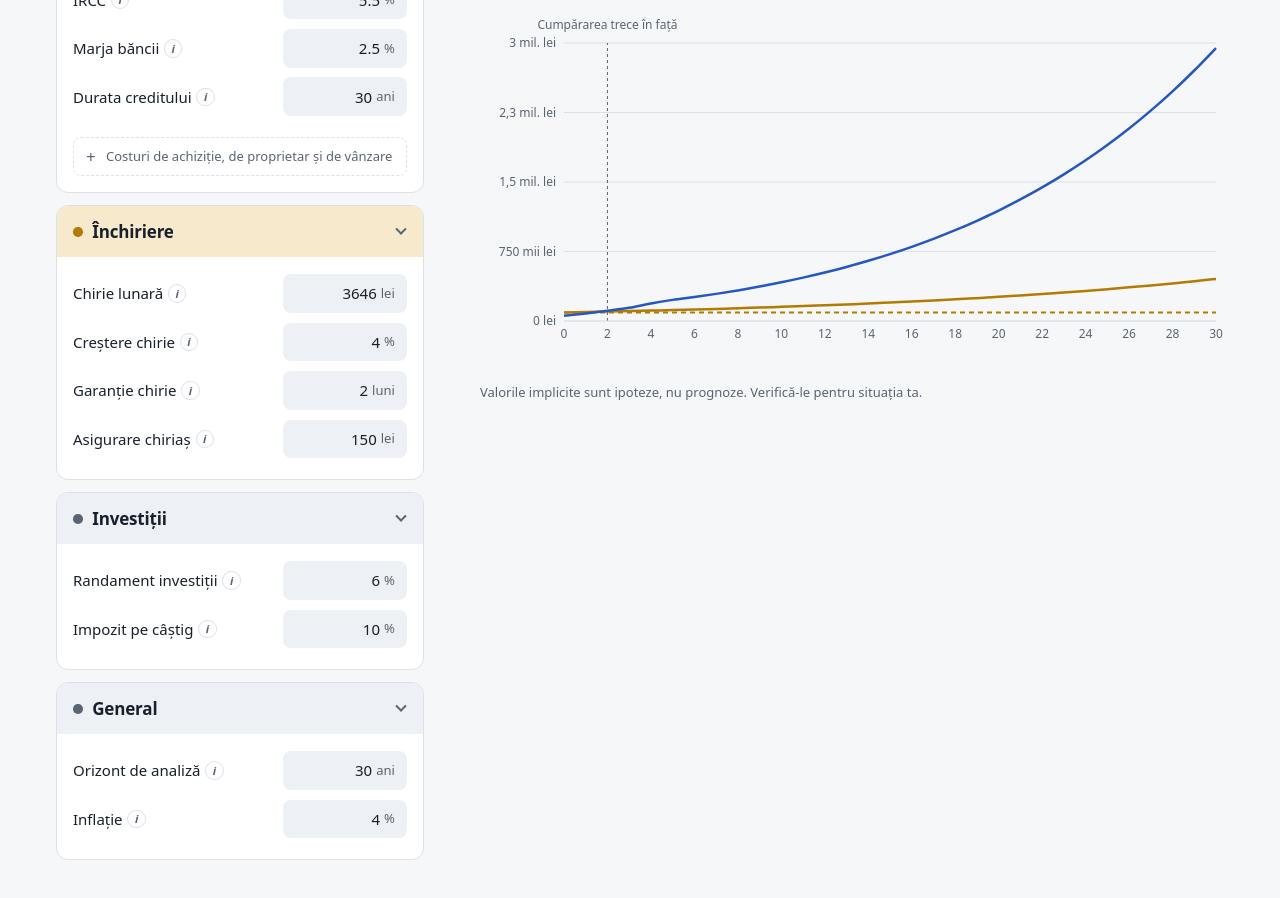
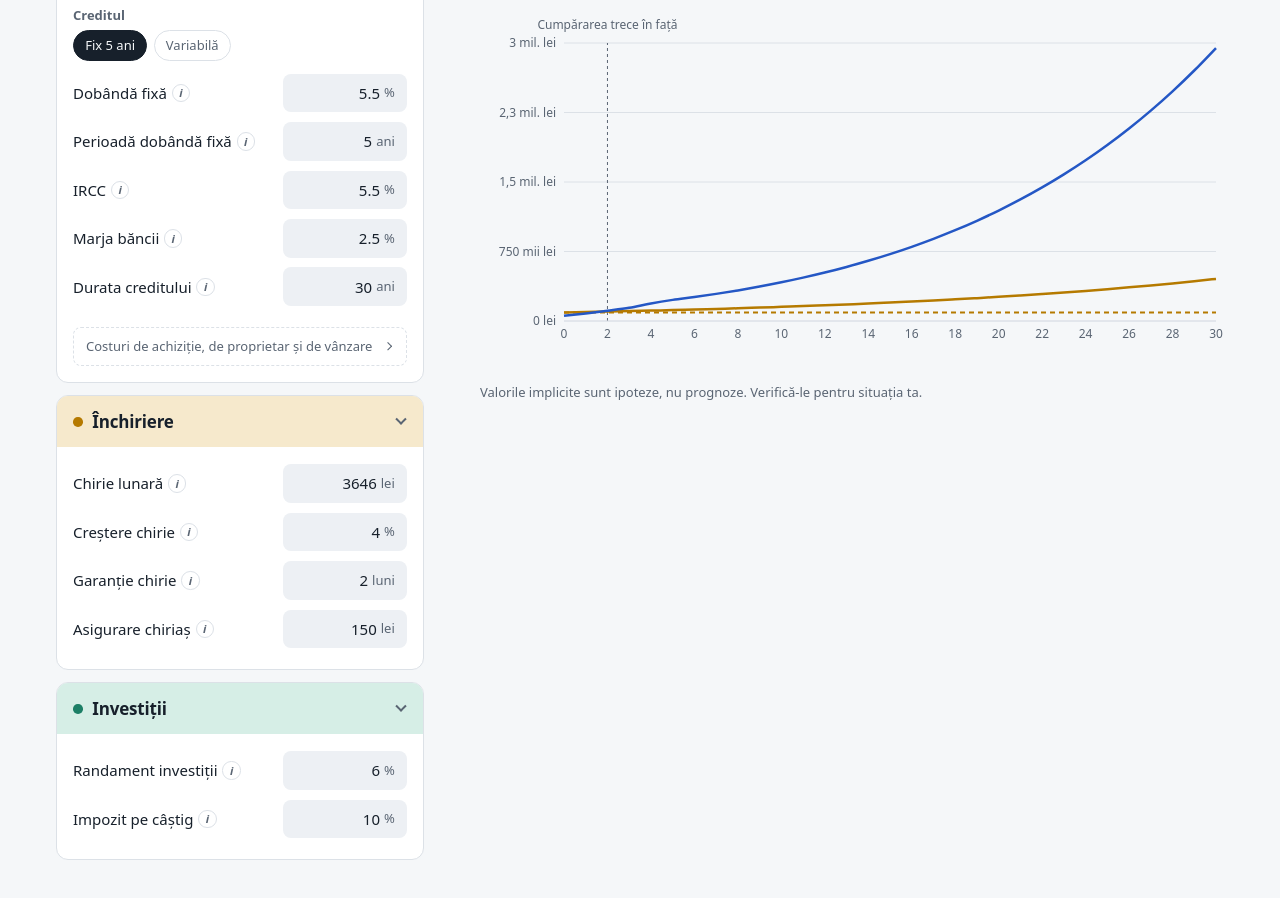
Before and after one commit to horatiu-th/buy-or-rent, a React (Vite) app: page / in a window 1280 px wide. Shown: the part 760-1658 px from the top of the page. Built offline with nearby package versions, Linux system fonts and the light colour scheme.

Commit message:
feat: Moved general settings first, added chevron to buying costs and gave investing its own colour

```diff
--- a/src/styles.css
+++ b/src/styles.css
@@ -11,6 +11,8 @@
   --buyer-soft: #dce6f8;
   --renter: #b57a00;
   --renter-soft: #f6e9cc;
+  --invest: #1d7f66;
+  --invest-soft: #d6eee6;
   --focus: #2457c5;
 
   --font: 'Schibsted Grotesk Variable', system-ui, sans-serif;
@@ -41,6 +43,8 @@
     --buyer-soft: #1e2f4d;
     --renter: #e0a63a;
     --renter-soft: #3a2e14;
+    --invest: #4cc3a0;
+    --invest-soft: #153a30;
     --focus: #6e9bf0;
     color-scheme: dark;
   }
@@ -152,6 +156,7 @@ button { cursor: pointer; }
 /* The same colours as the chart lines tie each group to its side of the comparison. */
 .group-buying { --tint: var(--buyer-soft); --accent: var(--buyer); }
 .group-renting { --tint: var(--renter-soft); --accent: var(--renter); }
+.group-investing { --tint: var(--invest-soft); --accent: var(--invest); }
 .group-head { margin: 0; }
 .group-head button {
   display: flex; align-items: center; gap: 0.6rem; width: 100%; padding: 0.8rem 1rem;
@@ -166,7 +171,7 @@ button { cursor: pointer; }
   border-right: 2px solid var(--muted); border-bottom: 2px solid var(--muted);
   transform: rotate(-45deg); transition: transform 150ms;
 }
-.input-group.is-open .chevron { transform: rotate(45deg) translate(-2px, -2px); }
+.input-group.is-open > .group-head .chevron { transform: rotate(45deg) translate(-2px, -2px); }
 .group-body { padding: 0.75rem 1rem 1rem; }
 .group-body[hidden] { display: none; }
 .topic + .topic { margin-top: 1rem; }
@@ -180,10 +185,11 @@ details.more > summary {
 }
 details.more > summary:hover { color: var(--ink); border-color: var(--muted); }
 details.more > summary::-webkit-details-marker { display: none; }
-details.more > summary::before { content: '+'; font-size: var(--step-1); line-height: 1; width: 0.75rem; }
-details.more[open] > summary::before { content: '−'; }
+details.more > summary > span:first-child { flex: 1; }
+details.more > summary .chevron { width: 0.4rem; height: 0.4rem; border-width: 0 1.5px 1.5px 0; }
+details.more[open] > summary .chevron { transform: rotate(45deg) translate(-2px, -2px); }
 details.more[open] > summary { margin-bottom: 0.75rem; }
-.edit-count { margin-left: auto; color: var(--buyer); font-size: var(--step--1); font-weight: 600; letter-spacing: 0; }
+.edit-count { color: var(--buyer); font-size: var(--step--1); font-weight: 600; letter-spacing: 0; }
 .group-head .edit-count { margin-left: 0; color: var(--ink); font-weight: 500; }
 
 .field {
--- a/src/ui/InputsPanel.tsx
+++ b/src/ui/InputsPanel.tsx
@@ -29,10 +29,10 @@ interface GroupLayout {
 }
 
 const LAYOUT: GroupLayout[] = [
+  { id: 'general', topics: ['general'] },
   { id: 'buying', topics: ['home', 'loan'], more: ['purchaseCosts', 'ownershipCosts', 'sale'] },
   { id: 'renting', topics: ['renting'] },
   { id: 'investing', topics: ['investing'] },
-  { id: 'general', topics: ['general'] },
 ];
 
 const PRESETS = [
@@ -119,6 +119,7 @@ export function InputsPanel({ data, cityId, propertyType, inputs, overrides, cur
                   <summary>
                     <span>{ro.buyingMore}</span>
                     {hiddenEdits > 0 && <span className="edit-count">{ro.editedCount(hiddenEdits)}</span>}
+                    <span className="chevron" aria-hidden="true" />
                   </summary>
                   {group.more.map((t) => renderTopic(t, true))}
                 </details>
```
